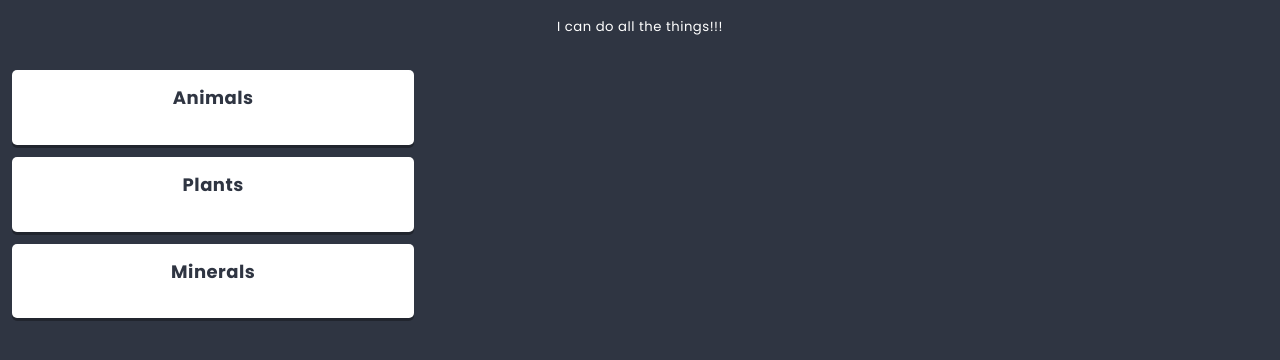
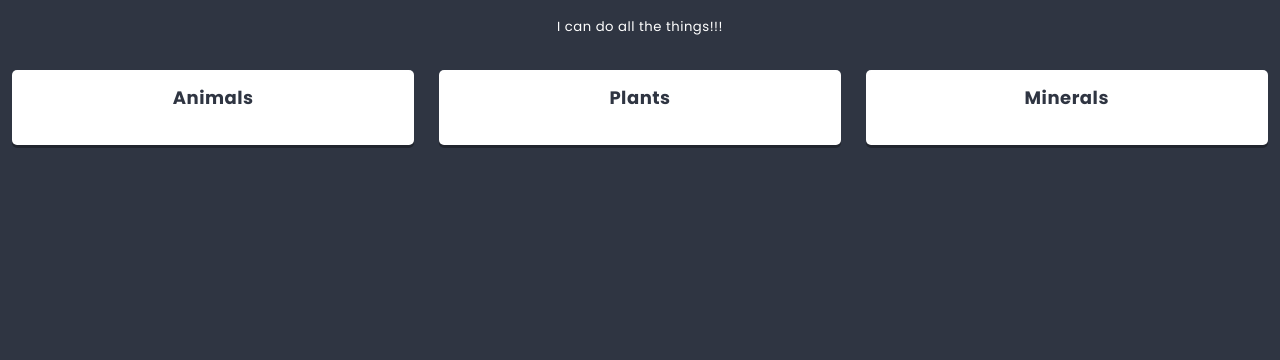
Before and after one commit to wito77/react-learning, a React app: page / in a window 1280 px wide. Shown: the part 362-722 px from the top of the page. Built offline with nearby package versions, Linux system fonts and the light colour scheme.

Commit message:
Fix css selector

```diff
--- a/src/components/List/List.js
+++ b/src/components/List/List.js
@@ -22,7 +22,7 @@ class List extends React.Component {
         <div className={styles.description}>
           {this.props.children}
         </div>
-        <div className={styles.column}>
+        <div className={styles.columns}>
           <Column columnTitle='Animals' />
           <Column columnTitle='Plants' />
           <Column columnTitle='Minerals' />
```
